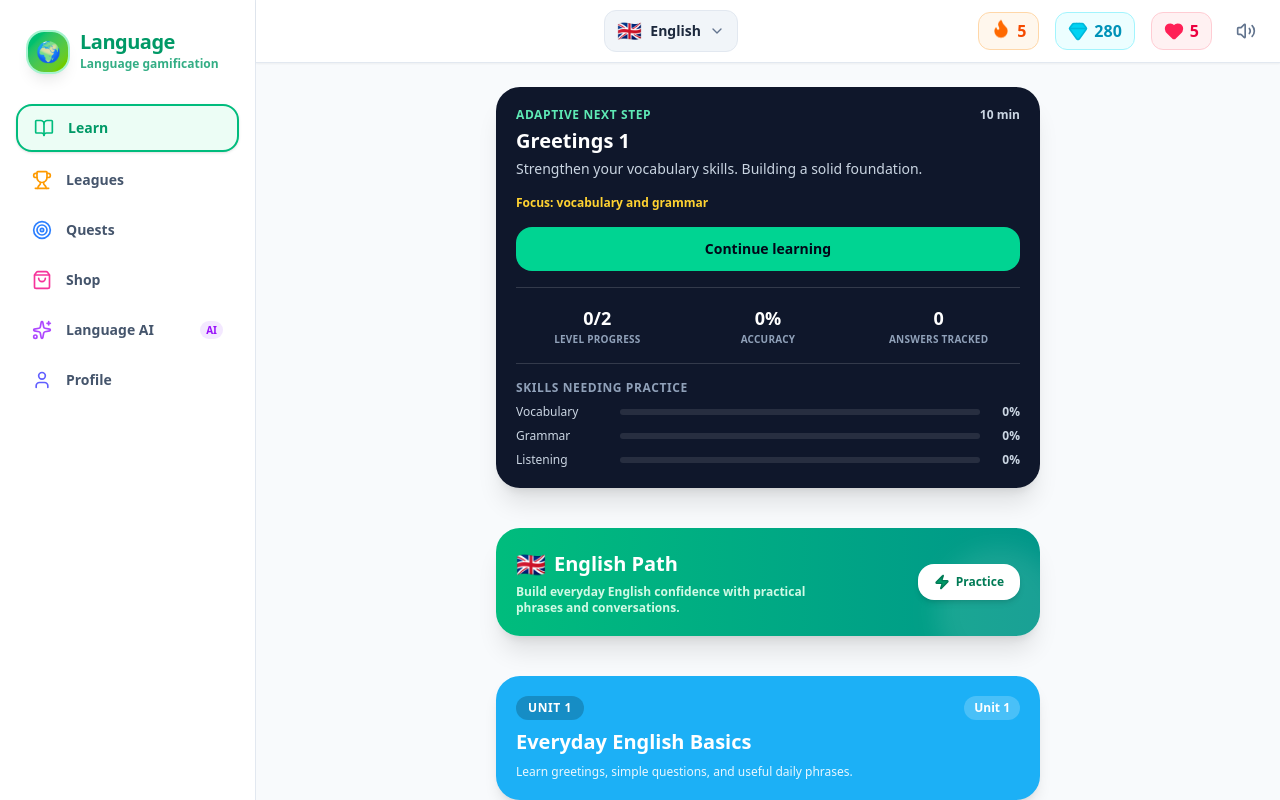
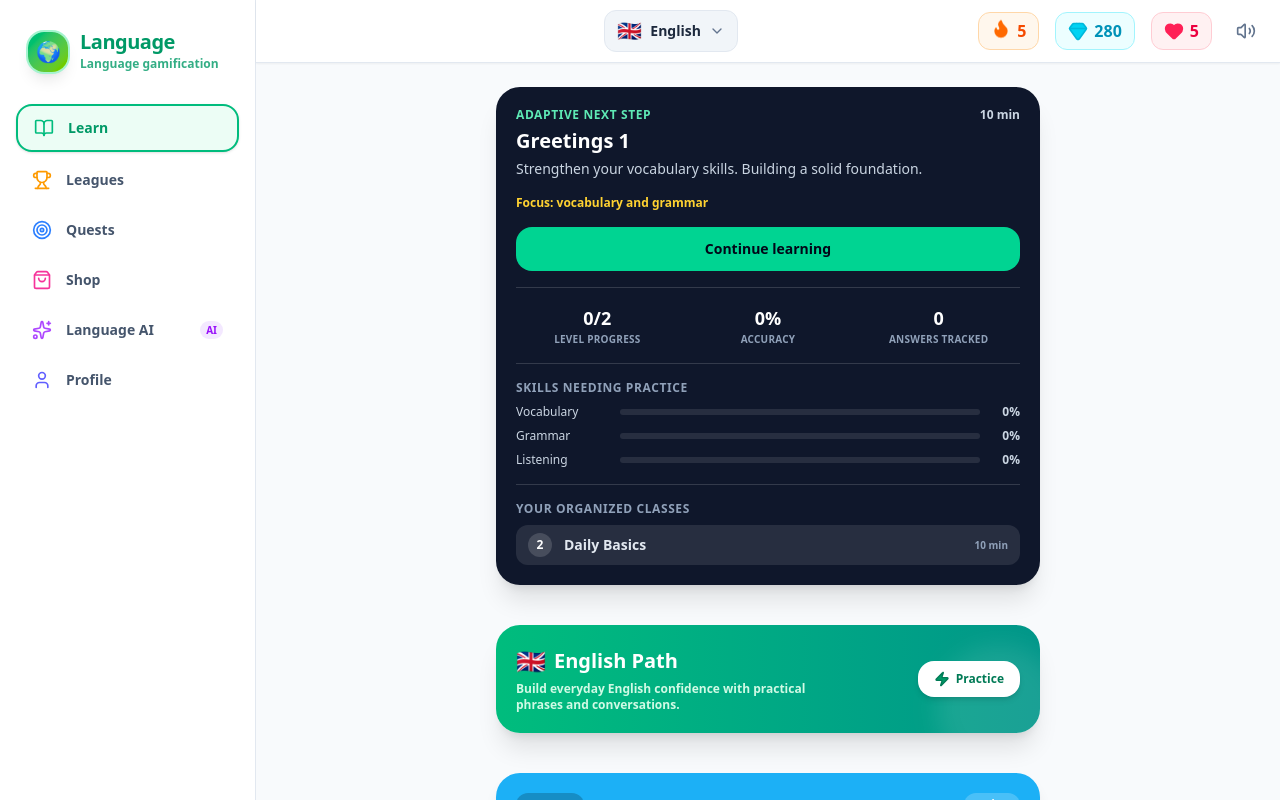
Before and after one commit to florentmolowayi-byte/flor, a React (Vite) app: page / in a window 1280 px wide. Shown: the top 800 px of the page. Built offline with nearby package versions, Linux system fonts and the light colour scheme.

Commit message:
Organize upcoming lessons automatically

```diff
--- a/src/App.tsx
+++ b/src/App.tsx
@@ -16,7 +16,7 @@ import { StreakModal } from './components/StreakModal';
 import { RefillHeartsModal } from './components/RefillHeartsModal';
 import { LessonEngine } from './components/LessonEngine';
 import { useAdaptiveLearning } from './hooks/useAdaptiveLearning';
-import { getNextLesson } from './utils/curriculumSequencingService';
+import { getNextLesson, getNextLessonsSequence } from './utils/curriculumSequencingService';
 
 const STORAGE_KEY = 'flor_app_user_state_v2';
 const LEGACY_STORAGE_KEY = 'flor_app_user_state_v1';
@@ -268,6 +268,13 @@ export default function App() {
   const currentLanguageObj = LANGUAGES.find((l) => l.id === userState.currentLanguage) || LANGUAGES[0];
   const activeExercises = EXERCISES_BANK[activeLessonId || 'en-1-1'] || EXERCISES_BANK['en-1-1'];
   const nextLesson = getNextLesson(LANGUAGES, userState.currentLanguage, userState.completedNodes, learningProfile);
+  const upcomingLessons = getNextLessonsSequence(
+    LANGUAGES,
+    userState.currentLanguage,
+    userState.completedNodes,
+    learningProfile,
+    3,
+  );
 
   return (
     <div className="min-h-screen bg-slate-50 dark:bg-slate-950 text-slate-900 dark:text-slate-100 flex flex-col md:flex-row antialiased font-sans">
@@ -296,6 +303,7 @@ export default function App() {
               onStartPractice={() => handleSelectNode(`${userState.currentLanguage}-1-1`)}
               learningProfile={learningProfile}
               nextLesson={nextLesson}
+              upcomingLessons={upcomingLessons}
               onLessonSelected={handleSelectNode}
             />
           )}
--- a/src/components/PathView.tsx
+++ b/src/components/PathView.tsx
@@ -13,6 +13,7 @@ interface PathViewProps {
   onStartPractice: () => void;
   learningProfile?: UserLearningProfile;
   nextLesson?: LearningPathStep | null;
+  upcomingLessons?: LearningPathStep[];
   onLessonSelected?: (lessonId: string) => void;
 }
 
@@ -24,6 +25,7 @@ export const PathView: React.FC<PathViewProps> = ({
   onStartPractice,
   learningProfile,
   nextLesson,
+  upcomingLessons = [],
   onLessonSelected,
 }) => {
   const lessonNodes = language.units.flatMap((unit) => unit.nodes.filter((node) => node.type === 'lesson'));
@@ -85,6 +87,24 @@ export const PathView: React.FC<PathViewProps> = ({
                   </div>
                   <span className="w-8 text-right font-bold text-slate-300">{Math.round(skill.proficiency)}%</span>
                 </div>
+              ))}
+            </div>
+          )}
+          {upcomingLessons.length > 1 && (
+            <div className="space-y-2 border-t border-white/15 pt-4">
+              <p className="text-xs font-black uppercase tracking-wider text-slate-400">Your organized classes</p>
+              {upcomingLessons.slice(1).map((lesson, index) => (
+                <button
+                  key={lesson.lessonId}
+                  onClick={() => onLessonSelected?.(lesson.lessonId)}
+                  className="flex w-full items-center gap-3 rounded-xl bg-white/10 px-3 py-2 text-left hover:bg-white/15 transition-colors cursor-pointer"
+                >
+                  <span className="flex h-6 w-6 shrink-0 items-center justify-center rounded-full bg-white/15 text-xs font-black">
+                    {index + 2}
+                  </span>
+                  <span className="flex-1 text-sm font-bold text-slate-200">{lesson.title}</span>
+                  <span className="text-[10px] font-bold text-slate-400">{lesson.estimatedDuration} min</span>
+                </button>
               ))}
             </div>
           )}
--- a/src/utils/curriculumSequencingService.ts
+++ b/src/utils/curriculumSequencingService.ts
@@ -123,7 +123,11 @@ export function getNextLesson(
   });
 
   // Filter out completed lessons (prevent repetition)
-  const uncompletedLessons = allLessons.filter((lesson) => !completedNodes[lesson.node.id]);
+  const uncompletedLessons = allLessons.filter(
+    (lesson) =>
+      !completedNodes[lesson.node.id] &&
+      isPrerequisitesMet(lesson.node, lesson.unit, completedNodes, currentLanguageDef),
+  );
 
   if (uncompletedLessons.length === 0) {
     // All lessons completed - user has finished the curriculum
```
